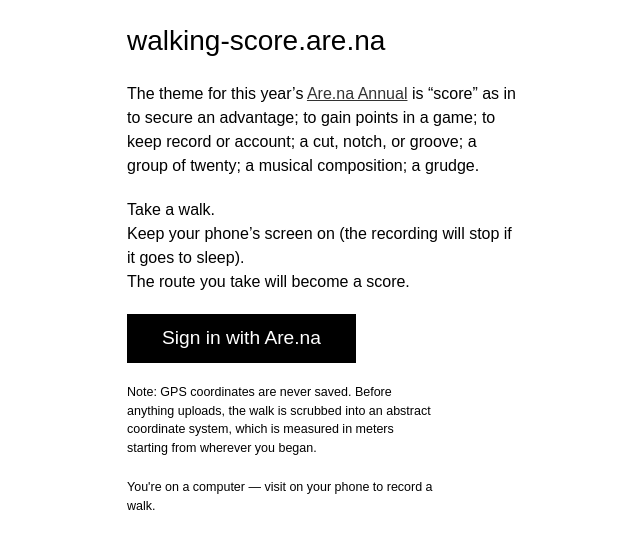
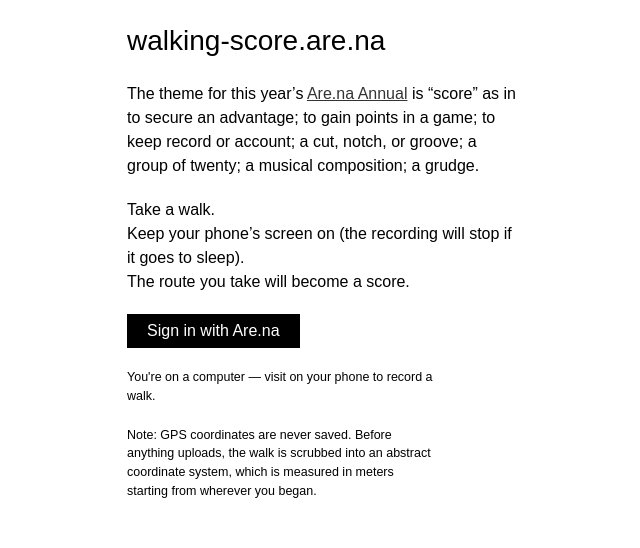
Before and after one commit to khanhle5/walking-score, a Next.js app: page / in a window 1280 px wide. Shown: the top 548 px of the page, without its empty margins (173-813 px from the left). Built offline with nearby package versions, Linux system fonts and the light colour scheme; no server answers; a web font is replaced by a local one.

Commit message:
Adjusts styling

```diff
--- a/app/globals.css
+++ b/app/globals.css
@@ -96,12 +96,12 @@ main {
 .button {
   display: inline-block;
   font-family: var(--font-sans);
-  font-size: var(--font-size-4);
+  font-size: var(--font-size-3);
   background: var(--foreground);
   color: var(--background);
   border: none;
   border-radius: 0;
-  padding: var(--space-2) var(--space-6);
+  padding: var(--space-1) var(--space-4);
   cursor: pointer;
   text-decoration: none !important;
 }
--- a/app/page.tsx
+++ b/app/page.tsx
@@ -35,6 +35,30 @@ export default async function Home() {
   return (
     <main className="home">
       <h1>walking-score.are.na</h1>
+      <p className="copy">
+        The theme for this year&rsquo;s{" "}
+        <a
+          href="https://www.are.na/editorial/open-call-for-pitches-for-the-are-na-annual-vol-8"
+          target="_blank"
+          rel="noreferrer"
+        >
+          Are.na Annual
+        </a>{" "}
+        is &ldquo;score&rdquo; as in{" "}
+        <span className="italic">
+          to secure an advantage; to gain points in a game; to keep record or
+          account; a cut, notch, or groove; a group of twenty; a musical
+          composition; a grudge.
+        </span>
+      </p>
+      <p className="copy">
+        Take a walk.
+        <br />
+        Keep your phone&rsquo;s screen on (the recording will stop if it goes
+        to sleep).
+        <br />
+        The route you take will become a score.
+      </p>
       {name ? (
         <>
           <p className="label">Signed in as {name}</p>
@@ -47,41 +71,12 @@ export default async function Home() {
               You&apos;re on a computer — open this on your phone to record a walk.
             </p>
           )}
-          <WalkGallery walks={walks} />
         </>
       ) : (
         <>
-          <p className="copy">
-            The theme for this year&rsquo;s{" "}
-            <a
-              href="https://www.are.na/editorial/open-call-for-pitches-for-the-are-na-annual-vol-8"
-              target="_blank"
-              rel="noreferrer"
-            >
-              Are.na Annual
-            </a>{" "}
-            is &ldquo;score&rdquo; as in{" "}
-            <span className="italic">
-              to secure an advantage; to gain points in a game; to keep record
-              or account; a cut, notch, or groove; a group of twenty; a musical
-              composition; a grudge.
-            </span>
-          </p>
-          <p className="copy">
-            Take a walk.
-            <br />
-            Keep your phone&rsquo;s screen on (the recording will stop if it
-            goes to sleep).
-            <br />
-            The route you take will become a score.
-          </p>
           <a className="button" href="/api/auth/login">
             Sign in with Are.na
           </a>
-          <p className="label copy">
-            Note: GPS coordinates are never saved. Before anything uploads, the
-            walk is scrubbed into an abstract coordinate system, which is measured in meters starting from wherever you began.
-          </p>
           {!isMobile && (
             <p className="label copy">
               You&apos;re on a computer — visit on your phone to record a walk.
@@ -89,6 +84,12 @@ export default async function Home() {
           )}
         </>
       )}
+      <p className="label copy">
+        Note: GPS coordinates are never saved. Before anything uploads, the
+        walk is scrubbed into an abstract coordinate system, which is measured
+        in meters starting from wherever you began.
+      </p>
+      {name && <WalkGallery walks={walks} />}
     </main>
   );
 }
--- a/app/walk-gallery.tsx
+++ b/app/walk-gallery.tsx
@@ -18,12 +18,17 @@ function Tile({
   onToggle: () => void;
 }) {
   const points = useMemo(() => toTimedPoints(walk), [walk]);
+  // Blocks are titled "<given title> (123m)", falling back to "Walk — <date>
+  // (123m)". Show only given titles; the caption already has the distance.
+  const title = walk.title.replace(/ \(\d+m\)$/, "");
+  const hasTitle = title !== "" && !/^Walk — \d{4}-\d{2}-\d{2}$/.test(title);
   return (
     <figure className="tile">
       <Link href={`/walk/${walk.id}`}>
         <ScoreCanvas points={points} performance={performance} className="tile-canvas" />
       </Link>
       <figcaption className="label">
+        {hasTitle && <div>{title}</div>}
         <a href={walk.url} target="_blank" rel="noreferrer">
           {walk.walker}
         </a>
```
